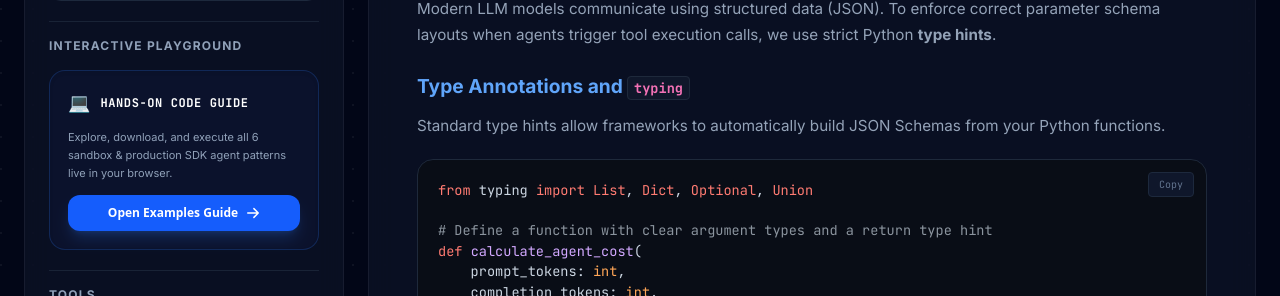
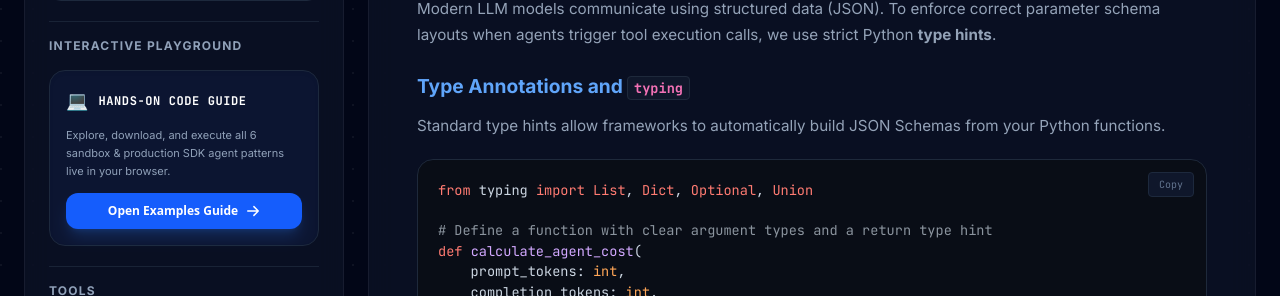
Before and after one commit to ashishcsingh/aiagent_bootcamp, a website: page index.html in a window 1280 px wide. Shown: the part 504-800 px from the top of the page. Drawn offline with nearby package versions, Linux system fonts and the light colour scheme.

Commit message:
fix: resolve high-contrast white border issue on sandbox widget

```diff
--- a/index.html
+++ b/index.html
@@ -91,7 +91,7 @@
 
                 <div class="border-t border-slate-800/80 pt-4 flex flex-col gap-3">
                     <h3 class="text-xs font-bold text-slate-400 uppercase tracking-widest">Interactive Playground</h3>
-                    <div class="bg-blue-950/20 border border-blue-500/20 p-4.5 rounded-2xl flex flex-col gap-3 mt-1 shadow-inner">
+                    <div class="bg-blue-950/30 border border-slate-800 p-4 rounded-2xl flex flex-col gap-3 mt-1 shadow-inner">
                         <div class="flex items-center gap-2.5">
                             <span class="text-lg">💻</span>
                             <h4 class="text-xs font-bold text-white uppercase tracking-wider font-mono">Hands-on Code Guide</h4>
```
Also changed, not shown: dist/output.css.
